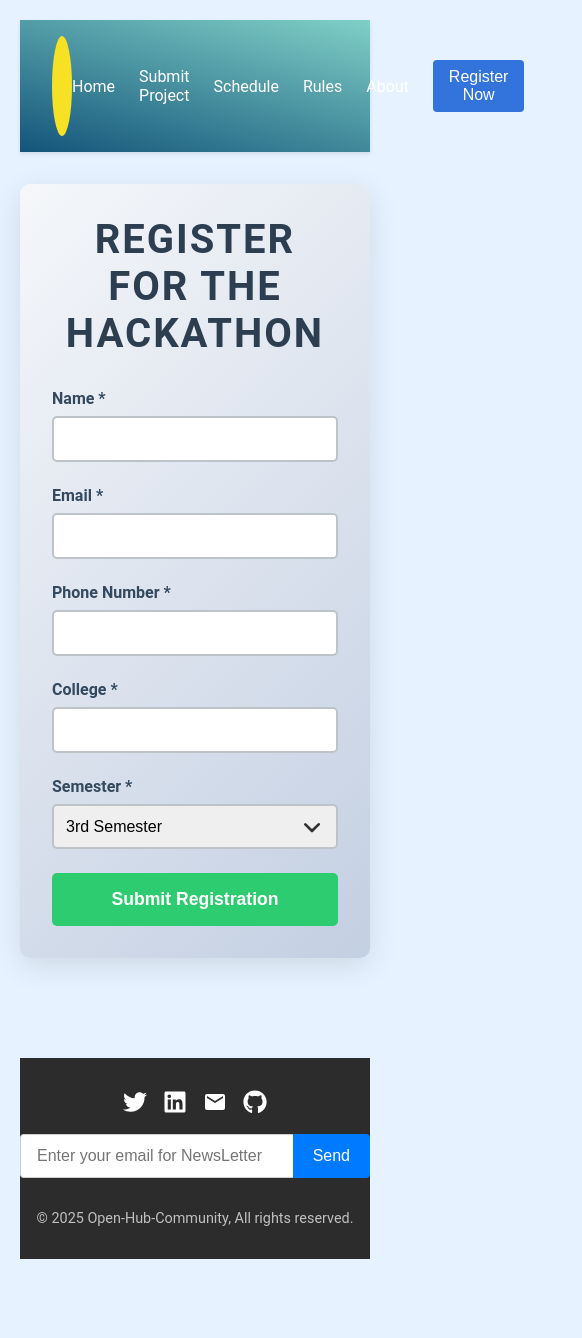
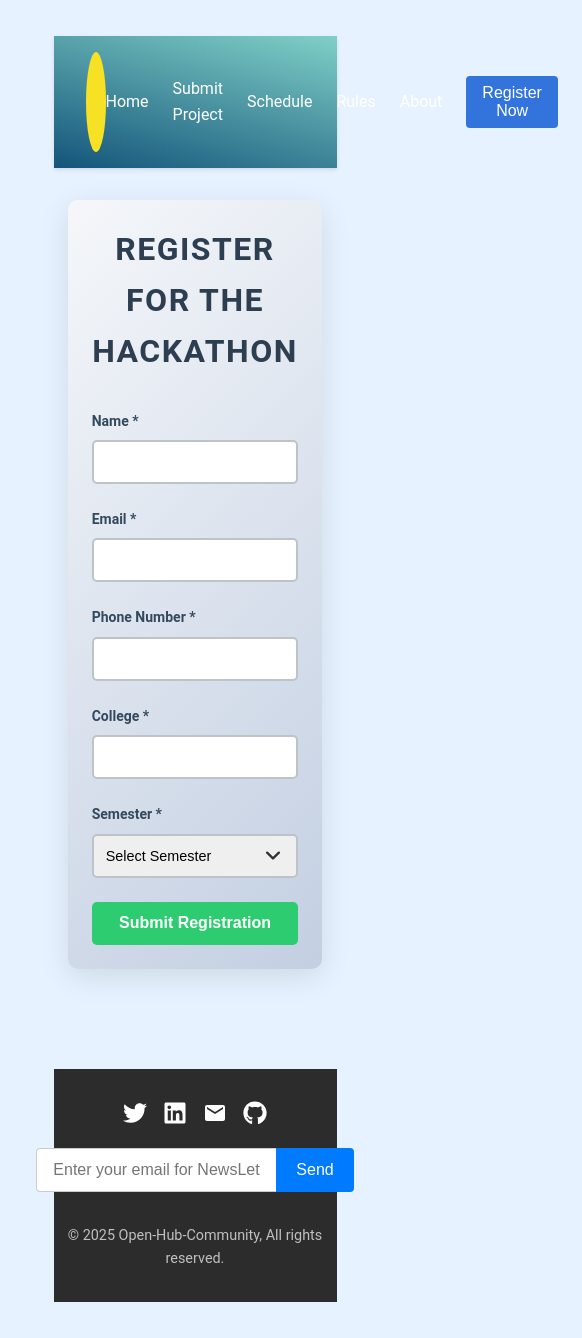
Before and after one commit to Open-Hub-Community/Hack-This-Spring, a React (Create React App) app in the folder frontend/: page /register in a window 390 px wide. Shown: the whole page, 582 px wide, since content can reach past the window. Before the commit the page ends 1279 px from the top, so only its background shows below. Built offline with nearby package versions, Linux system fonts and the light colour scheme.

Commit message:
validation

```diff
--- a/frontend/src/components/Register.js
+++ b/frontend/src/components/Register.js
@@ -10,7 +10,7 @@ function Register() {
   const [email, setEmail] = useState("");
   const [phone, setPhone] = useState("");
   const [college, setCollege] = useState("");
-  const [semester, setSemester] = useState("3");
+  const [semester, setSemester] = useState("");
 
   const handleSubmit = (e) => {
     e.preventDefault();
@@ -75,8 +75,13 @@ function Register() {
             id="phoneNumber"
             name="phoneNumber"
             value={phone}
-            onChange={(e) => setPhone(e.target.value)}
+            onChange={(e) => {const value = e.target.value; if (/^\d{0,10}$/.test(value)) {
+              setPhone(value);
+            }}}
             required
+            maxLength={10}
+            pattern="^[0-9]{10}$"
+            title="Phone number must be 10 digits"
           />
         </div>
         <div className="form-group">
@@ -99,7 +104,7 @@ function Register() {
             onChange={(e) => setSemester(e.target.value)}
             required
           >
-            <option value="">Select Semester</option>
+            <option value="" disabled>Select Semester</option>
             <option value="3">3rd Semester</option>
             <option value="4">4th Semester</option>
             <option value="5">5th Semester</option>
--- a/frontend/src/style/register.css
+++ b/frontend/src/style/register.css
@@ -5,6 +5,7 @@
     background: linear-gradient(135deg, #f5f7fa 0%, #c3cfe2 100%);
     border-radius: 10px;
     box-shadow: 0 8px 30px rgba(0, 0, 0, 0.1);
+    box-sizing: border-box;
   }
 
   h1 {
@@ -93,3 +94,43 @@ input:focus, select:focus {
     line-height: 1.5;
     font-style: italic;
   }
+
+  /* Mobile styles */
+@media (max-width: 768px) {
+  .register-container {
+    max-width: 90%; /* Take up more width on smaller screens */
+    padding: 1.5rem; /* Adjust padding for mobile devices */
+    margin: 2rem auto;
+
+  }
+
+  h1 {
+    font-size: 2rem; /* Slightly smaller font for mobile */
+    letter-spacing: 1.5px; /* Adjust letter spacing */
+  }
+
+  .submit-btn {
+    padding: 0.8rem; /* Slightly smaller button */
+    font-size: 1rem;
+  }
+
+  input, select {
+    font-size: 0.9rem; /* Adjust input font size for readability */
+  }
+}
+
+/* Tablet styles */
+@media (min-width: 769px) and (max-width: 1024px) {
+  .register-container {
+    max-width: 75%; /* A bit wider on tablets */
+    padding: 2rem; /* Keep padding consistent */
+  }
+
+  h1 {
+    font-size: 2.3rem; /* Maintain slightly larger heading */
+  }
+
+  input, select {
+    font-size: 1rem; /* Default size works for tablets */
+  }
+}
--- a/frontend/src/style/style.css
+++ b/frontend/src/style/style.css
@@ -8,6 +8,7 @@ body {
     font-family: 'Roboto', sans-serif;
     color: #000;
     background-color: #D3FAC7;
+    line-height: 1.6;
 
 
 }
@@ -15,4 +16,29 @@ body {
 .container {
     max-width: 100%;
     margin: 0 auto;
+    padding: 1rem;
 }
+
+/* Mobile styles */
+@media (max-width: 768px) {
+    body {
+      font-size: 14px; /* Slightly smaller font for mobile */
+    }
+
+    .container {
+      padding: 1rem; /* Ensure spacing on mobile */
+      width: 90%; /* Slightly smaller width for mobile view */
+    }
+  }
+
+  /* Tablet styles */
+  @media (min-width: 769px) and (max-width: 1024px) {
+    body {
+      font-size: 16px; /* Maintain readable font size for tablets */
+    }
+
+    .container {
+      padding: 2rem; /* Additional spacing for larger screens */
+      width: 85%; /* Wider layout for tablets */
+    }
+  }
```
